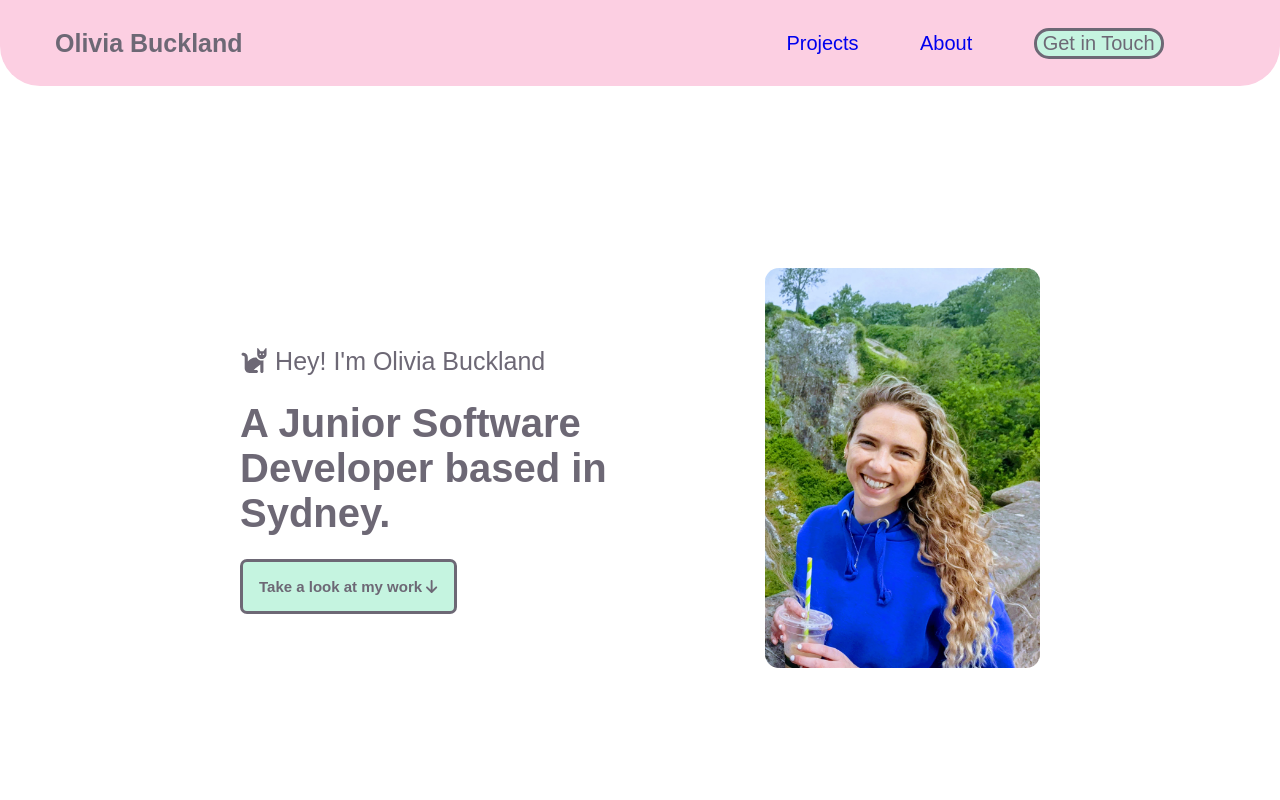
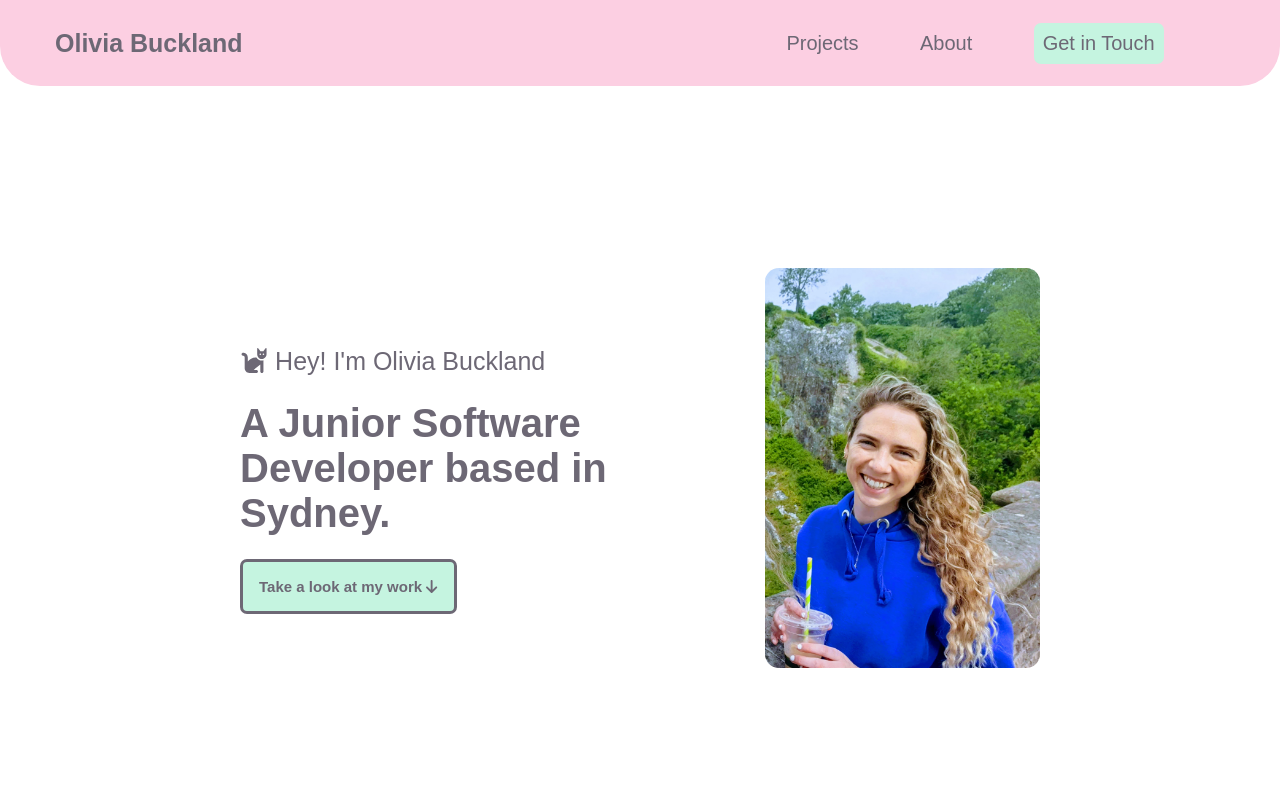
Before and after one commit to OBuckland/portfolio-v2, a React (Create React App) app: page / in a window 1280 px wide. Shown: the top 800 px of the page. Built offline with nearby package versions, Linux system fonts and the light colour scheme; a web font is replaced by a local one.

Commit message:
removed text decoration from links

```diff
--- a/src/components/NavBar/NavBar.module.scss
+++ b/src/components/NavBar/NavBar.module.scss
@@ -10,7 +10,6 @@
     // position: fixed;
     align-items: center;
     border-radius: 0px 0px 40px 40px;
-    text-decoration: none;
     color: $colour-primary-grey;
 }
 
@@ -33,8 +32,14 @@
 
 .contactBtn{
     background-color: $colour-primary-blue;
-    border-radius: 15px;
-    border: solid, $colour-primary-grey;
+    border-radius: 7px;
+    border: none;
     font-size: 20px;
     color: $colour-primary-grey;
+    padding: 9px;
 }
+
+a{
+    color: $colour-primary-grey;
+    text-decoration: none;
+}
```
